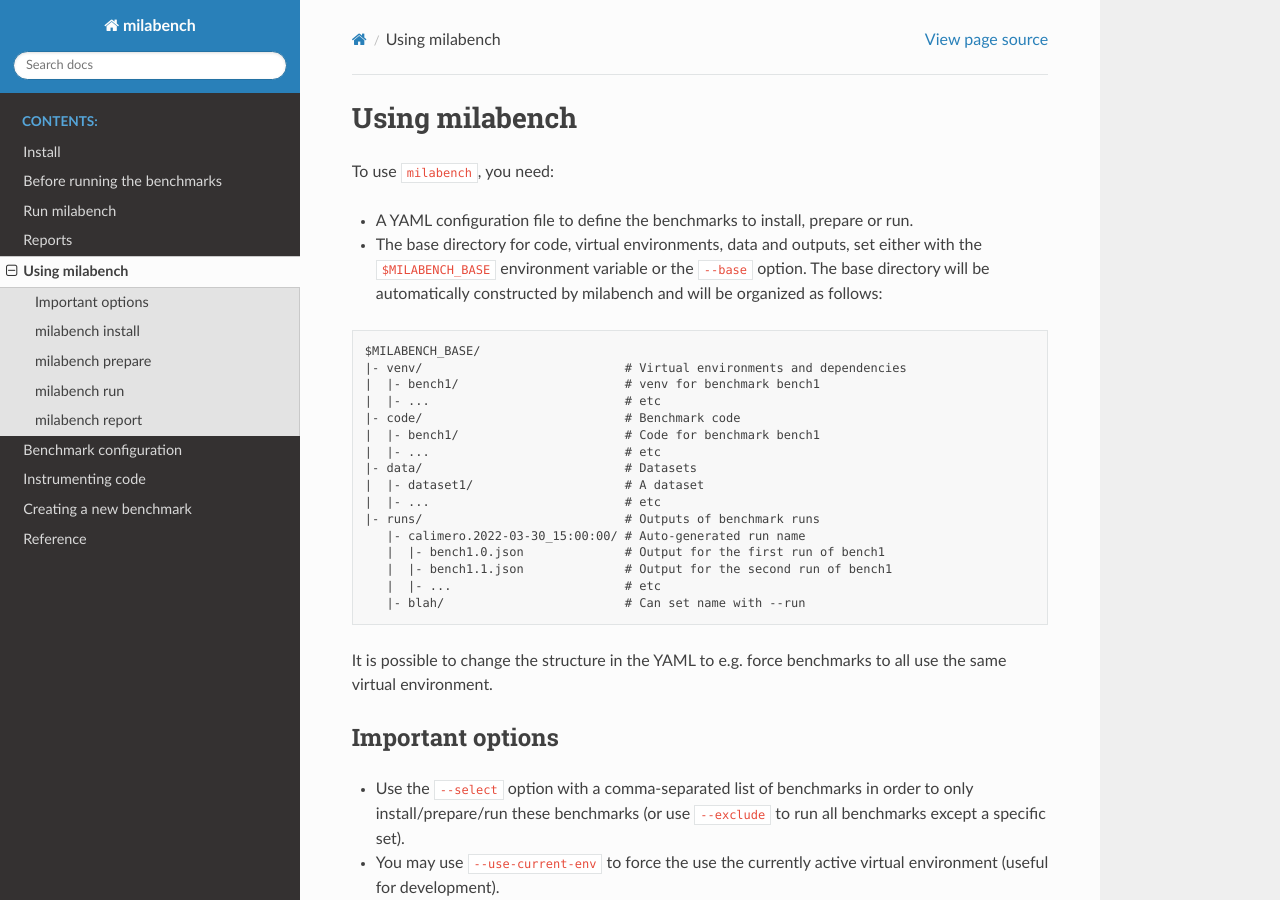
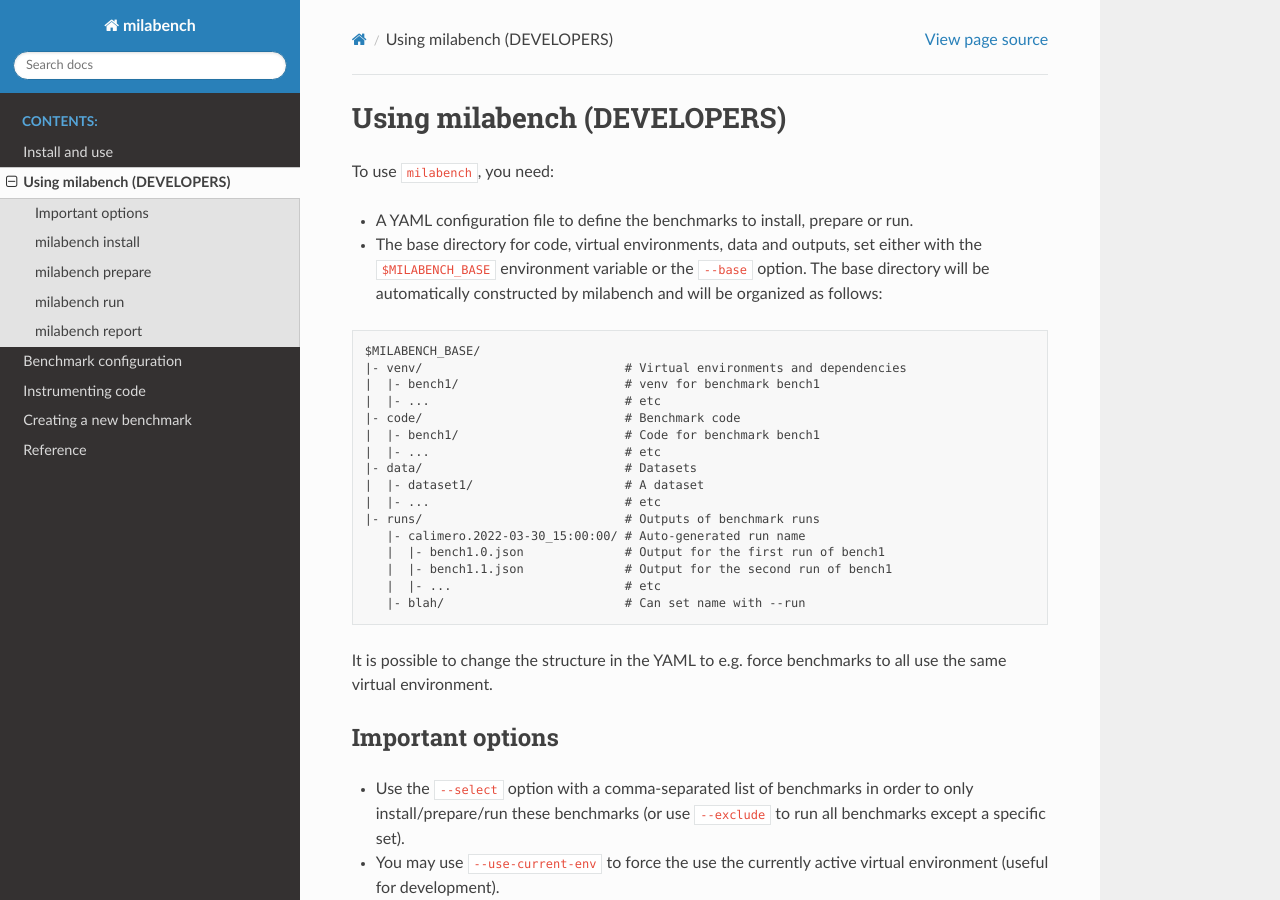
Before and after one commit to mila-iqia/milabench, a Sphinx documentation site: the page built from docs/dev-usage.rst, in a window 1280 px wide and 900 px high. Built offline with Sphinx 7.4.7 and the Read the Docs theme 2.0.0, drawn with Linux system fonts in a browser that asks for light colours.

Commit message:
Update documentation headers

```diff
--- a/docs/dev-usage.rst
+++ b/docs/dev-usage.rst
@@ -1,6 +1,6 @@
 
-Using milabench
----------------
+Using milabench (DEVELOPERS)
+----------------------------
 
 To use ``milabench``, you need:
 
--- a/docs/usage.rst
+++ b/docs/usage.rst
@@ -1,6 +1,6 @@
 
-Install
--------
+Install and use
+---------------
 
 To install, clone the repo:
 
@@ -18,11 +18,12 @@ This will install two commands, ``milabench`` and ``voir``.
 
 
 Before running the benchmarks
------------------------------
+~~~~~~~~~~~~~~~~~~~~~~~~~~~~~
 
 1. Set the ``$MILABENCH_BASE`` environment variable to the base directory in which all the code, virtual environments and data should be put.
 
 2. Set the ``$MILABENCH_CONFIG`` environment variable to the configuration file that corresponds to your platform:
+
   * ``config/standard-cuda.yaml`` for NVIDIA/CUDA platforms.
   * ``config/standard-rocm.yaml`` for AMD/ROCm platforms.
 
@@ -32,7 +33,7 @@ Before running the benchmarks
 
 
 Run milabench
--------------
+~~~~~~~~~~~~~
 
 The following command will run the whole benchmark and will put the results in a new directory in ``$MILABENCH_BASE/runs`` (the path will be printed to stdout).
 
@@ -78,7 +79,7 @@ Here are a few useful options for ``milabench run``:
 
 
 Reports
--------
+~~~~~~~
 
 The following command will print out a report of the tests that ran, the metrics and if there were any failures. It will also produce an HTML report that contains more detailed information about errors if there are any.
 
```
